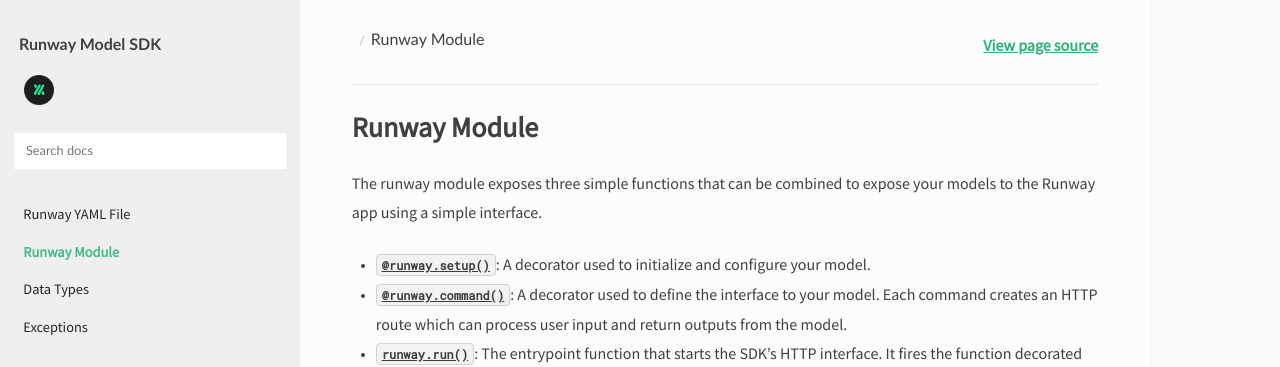
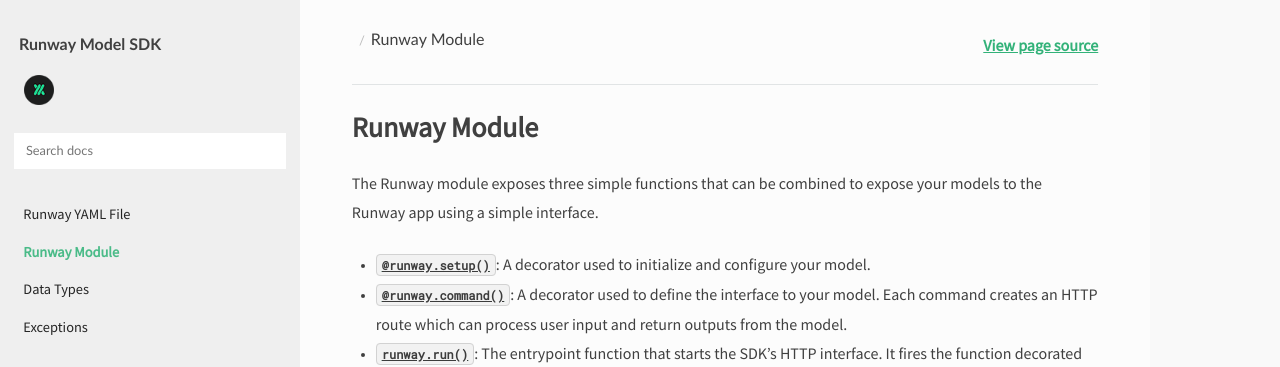
Before and after one commit to runwayml/model-sdk, a Sphinx documentation site: the page built from docs/source/runway_module.md, in a window 1280 px wide and 1192 px high. Shown: the top 367 px of the window. Built offline with Sphinx 7.4.7 and the Read the Docs theme 2.0.0, drawn with Linux system fonts in a browser that asks for light colours; pages that are not in the unit, such as notebooks, are missing from menus.

```diff
--- a/docs/source/runway_module.md
+++ b/docs/source/runway_module.md
@@ -1,6 +1,6 @@
 # Runway Module
 
-The runway module exposes three simple functions that can be combined to expose your models to the Runway app using a simple interface.
+The Runway module exposes three simple functions that can be combined to expose your models to the Runway app using a simple interface.
 
 - [`@runway.setup()`](#runway.setup): A decorator used to initialize and configure your model.
 - [`@runway.command()`](#runway.command): A decorator used to define the interface to your model. Each command creates an HTTP route which can process user input and return outputs from the model.
```
